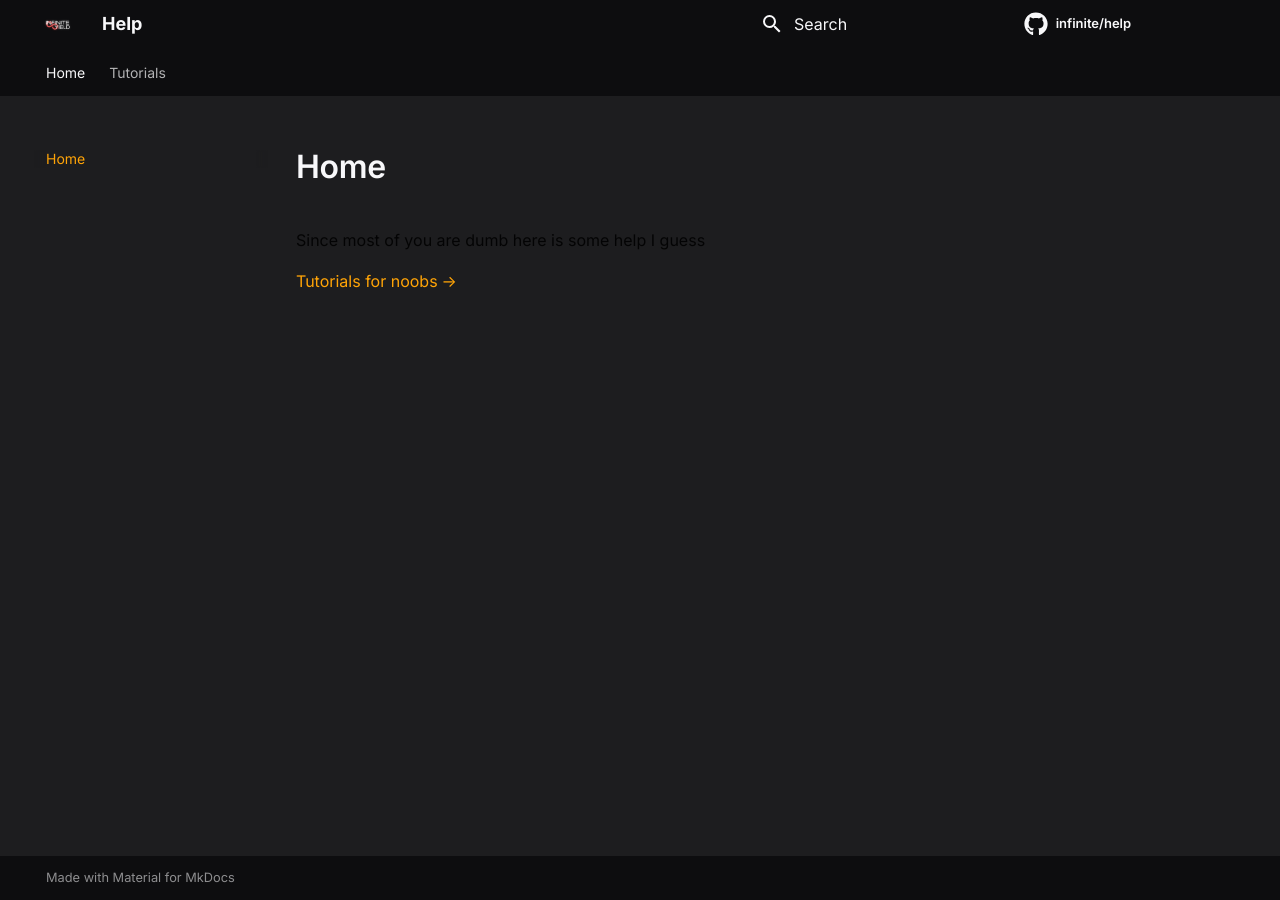
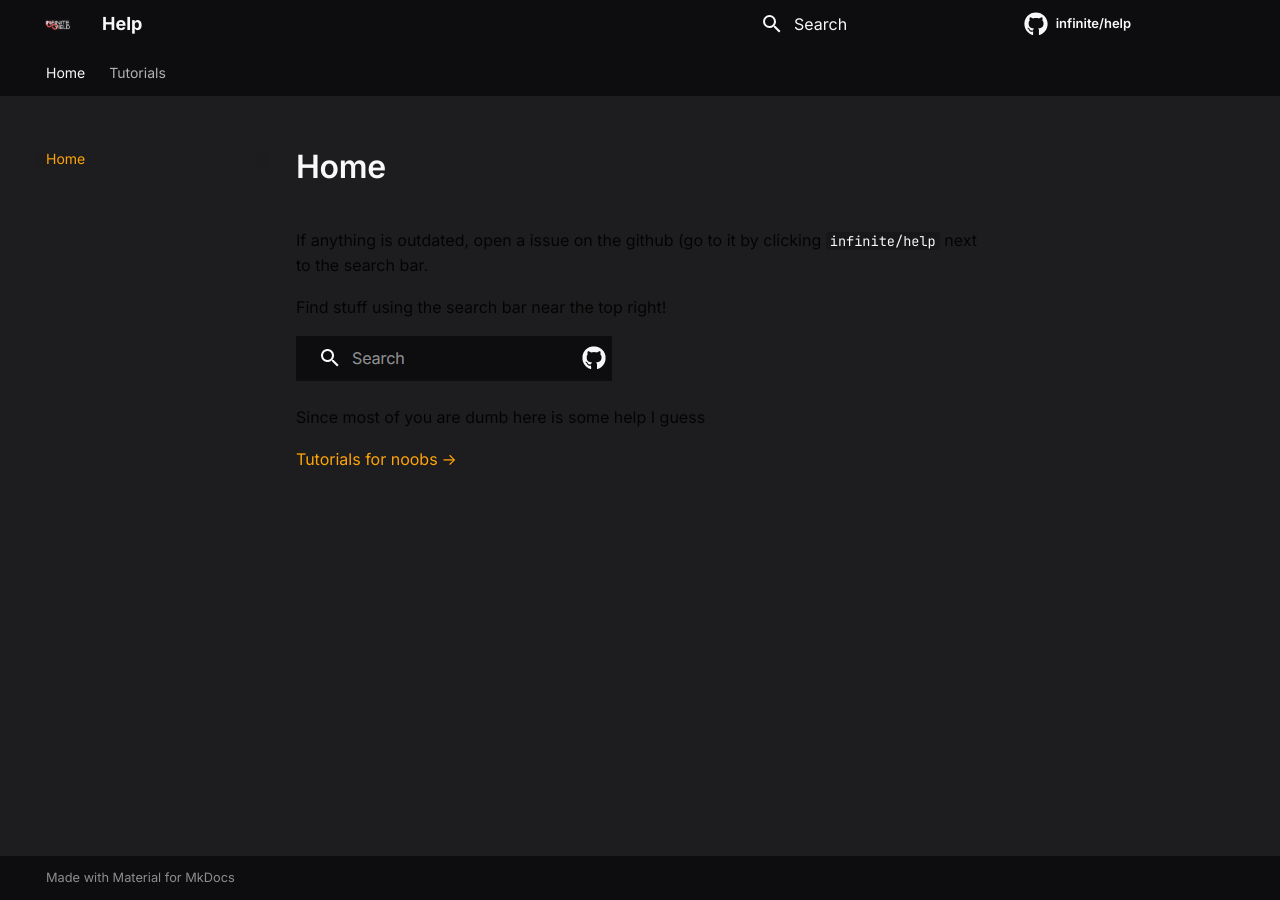
Before and after one commit to pamlib/iyt, an MkDocs documentation site: the page built from docs/index.md, in a window 1280 px wide. Built offline with MkDocs 1.6.1 and Material for MkDocs 9.7.7, drawn with Linux system fonts in a browser that asks for light colours; comment, search, counter and statistics services are not loaded.

Commit message:
Update index.md

```diff
--- a/docs/index.md
+++ b/docs/index.md
@@ -14,6 +14,12 @@ a.arrow-link:hover::after {
 }
 </style>
 
+If anything is outdated, open a issue on the github (go to it by clicking `infinite/help` next to the search bar.
+
+<p>Find stuff using the search bar near the top right!</p>
+
+<img src="assets/search.png" alt="search bar">
+
 <p>Since most of you are dumb here is some help I guess</p>
 
 <nav>
```
